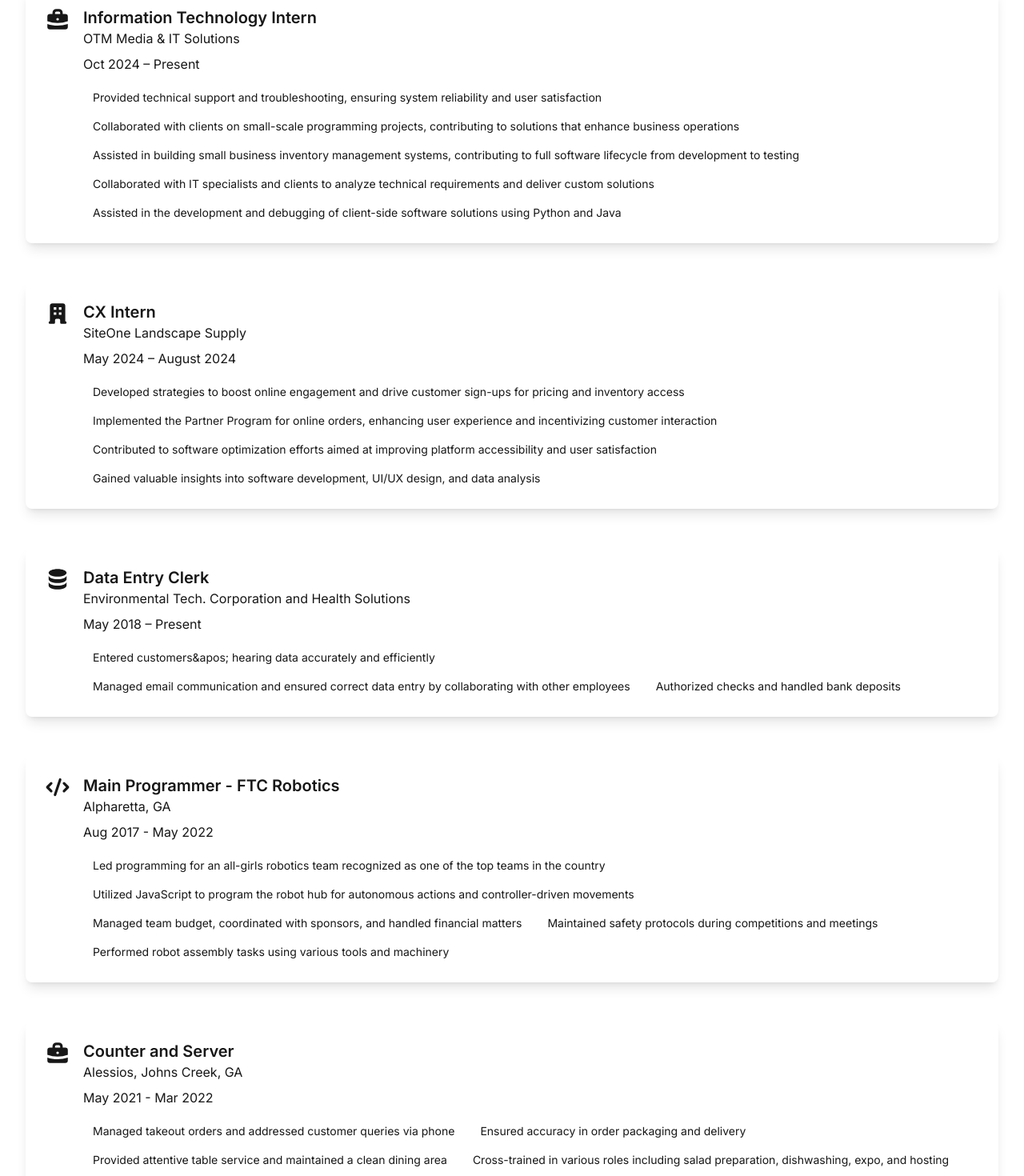
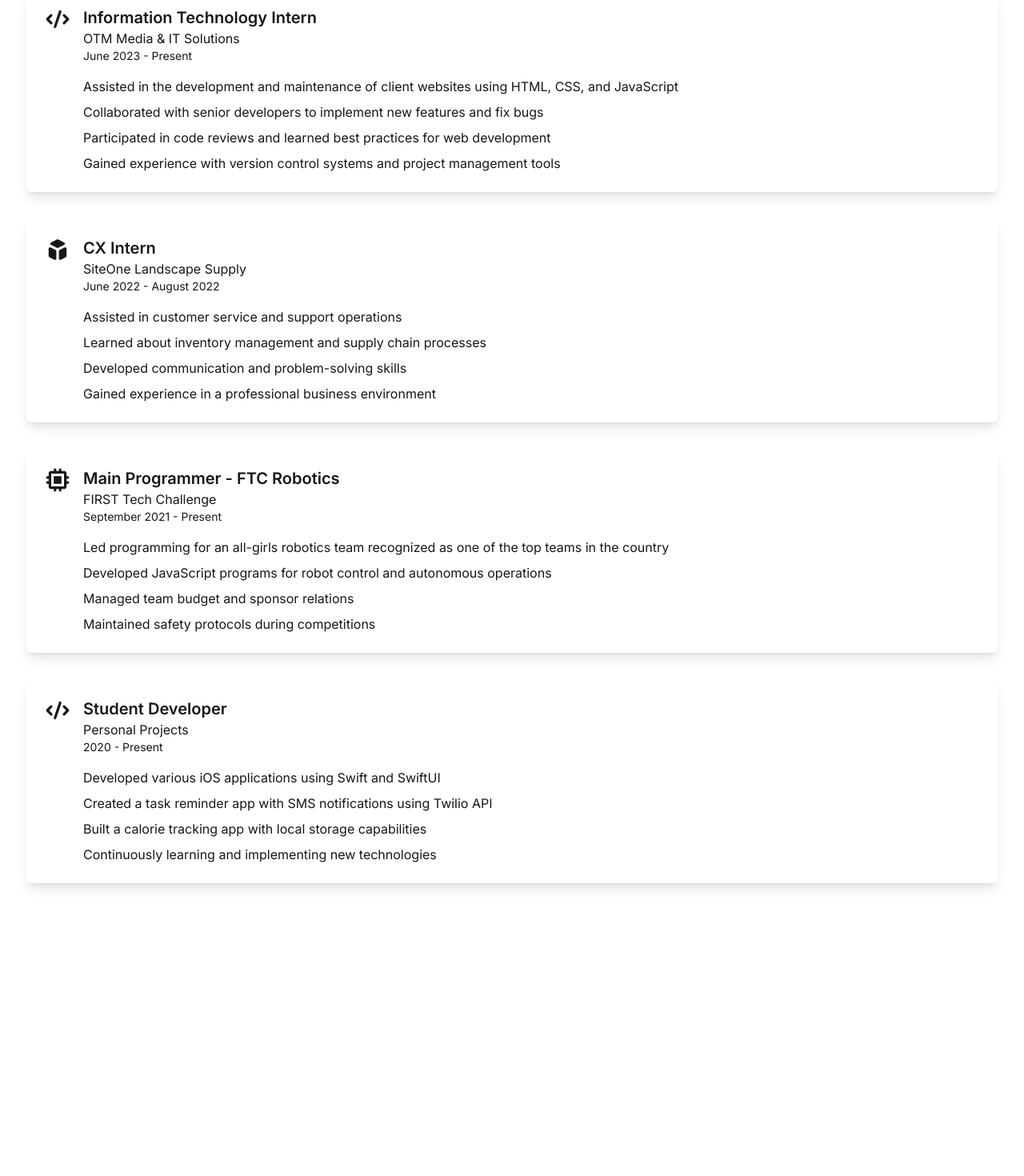
Before and after one commit to kaylahurd/portfolio, a Next.js app: page /experience in a window 1280 px wide. Shown: the part 260-1730 px from the top of the page at 80% size. After the commit the page ends 1412 px from the top, so only its background shows below. Built offline with nearby package versions, Linux system fonts and the light colour scheme.

Commit message:
Fix unescaped entities in experience and projects pages

```diff
--- a/app/experience/page.tsx
+++ b/app/experience/page.tsx
@@ -1,90 +1,65 @@
 'use client';
 
 import { motion } from 'framer-motion';
-import { HiBriefcase, HiOfficeBuilding, HiDatabase, HiCode } from 'react-icons/hi';
+import { HiCode, HiCube, HiChip, HiDatabase, HiExternalLink } from 'react-icons/hi';
+import Image from 'next/image';
+import { IconType } from 'react-icons';
 
-const experiences = [
+type Experience = {
+  title: string;
+  company: string;
+  period: string;
+  icon: IconType;
+  description: string[];
+};
+
+const experiences: Experience[] = [
   {
     title: 'Information Technology Intern',
     company: 'OTM Media & IT Solutions',
-    period: 'Oct 2024 – Present',
-    icon: HiBriefcase,
+    period: 'June 2023 - Present',
+    icon: HiCode,
     description: [
-      'Provided technical support and troubleshooting, ensuring system reliability and user satisfaction',
-      'Collaborated with clients on small-scale programming projects, contributing to solutions that enhance business operations',
-      'Assisted in building small business inventory management systems, contributing to full software lifecycle from development to testing',
-      'Collaborated with IT specialists and clients to analyze technical requirements and deliver custom solutions',
-      'Assisted in the development and debugging of client-side software solutions using Python and Java'
+      'Assisted in the development and maintenance of client websites using HTML, CSS, and JavaScript',
+      'Collaborated with senior developers to implement new features and fix bugs',
+      'Participated in code reviews and learned best practices for web development',
+      'Gained experience with version control systems and project management tools'
     ]
   },
   {
     title: 'CX Intern',
     company: 'SiteOne Landscape Supply',
-    period: 'May 2024 – August 2024',
-    icon: HiOfficeBuilding,
+    period: 'June 2022 - August 2022',
+    icon: HiCube,
     description: [
-      'Developed strategies to boost online engagement and drive customer sign-ups for pricing and inventory access',
-      'Implemented the Partner Program for online orders, enhancing user experience and incentivizing customer interaction',
-      'Contributed to software optimization efforts aimed at improving platform accessibility and user satisfaction',
-      'Gained valuable insights into software development, UI/UX design, and data analysis'
-    ]
-  },
-  {
-    title: 'Data Entry Clerk',
-    company: 'Environmental Tech. Corporation and Health Solutions',
-    period: 'May 2018 – Present',
-    icon: HiDatabase,
-    description: [
-      'Entered customers&apos; hearing data accurately and efficiently',
-      'Managed email communication and ensured correct data entry by collaborating with other employees',
-      'Authorized checks and handled bank deposits'
+      'Assisted in customer service and support operations',
+      'Learned about inventory management and supply chain processes',
+      'Developed communication and problem-solving skills',
+      'Gained experience in a professional business environment'
     ]
   },
   {
     title: 'Main Programmer - FTC Robotics',
-    company: 'Alpharetta, GA',
-    period: 'Aug 2017 - May 2022',
-    icon: HiCode,
+    company: 'FIRST Tech Challenge',
+    period: 'September 2021 - Present',
+    icon: HiChip,
     description: [
       'Led programming for an all-girls robotics team recognized as one of the top teams in the country',
-      'Utilized JavaScript to program the robot hub for autonomous actions and controller-driven movements',
-      'Managed team budget, coordinated with sponsors, and handled financial matters',
-      'Maintained safety protocols during competitions and meetings',
-      'Performed robot assembly tasks using various tools and machinery'
+      'Developed JavaScript programs for robot control and autonomous operations',
+      'Managed team budget and sponsor relations',
+      'Maintained safety protocols during competitions'
     ]
   },
   {
-    title: 'Counter and Server',
-    company: 'Alessios, Johns Creek, GA',
-    period: 'May 2021 - Mar 2022',
-    icon: HiBriefcase,
-    description: [
-      'Managed takeout orders and addressed customer queries via phone',
-      'Ensured accuracy in order packaging and delivery',
-      'Provided attentive table service and maintained a clean dining area',
-      'Cross-trained in various roles including salad preparation, dishwashing, expo, and hosting'
-    ]
-  },
-  {
-    title: 'Drive Thru Leader',
-    company: 'McDonalds, Alpharetta, GA',
-    period: 'May 2020 - May 2021',
-    icon: HiBriefcase,
-    description: [
-      'Took customer orders and processed payments',
-      'Demonstrated multitasking abilities in a fast-paced environment',
-      'Efficiently handled food at the drive-thru window and managed order packaging'
-    ]
-  },
-  {
-    title: 'Main Programmer - FLL Robotics',
-    company: 'Alpharetta, GA',
-    period: 'Aug 2012 - May 2017',
+    title: 'Student Developer',
+    company: 'Personal Projects',
+    period: '2020 - Present',
     icon: HiCode,
     description: [
-      'Programmed pre-built robots using block-based coding',
-      'Learned fundamental programming concepts through hands-on robotics experience',
-      'Participated in team competitions and collaborative problem-solving'
+      'Developed various iOS applications using Swift and SwiftUI',
+      'Created a task reminder app with SMS notifications using Twilio API',
+      'Built a calorie tracking app with local storage capabilities',
+      'Continuously learning and implementing new technologies'
     ]
   }
 ];
@@ -105,12 +80,12 @@
           </p>
         </motion.div>
 
-        <div className="space-y-12">
+        <div className="space-y-8">
           {experiences.map((experience, index) => (
             <motion.div
               key={experience.title}
-              initial={{ opacity: 0, y: 20 }}
-              animate={{ opacity: 1, y: 0 }}
+              initial={{ opacity: 0, x: index % 2 === 0 ? -20 : 20 }}
+              animate={{ opacity: 1, x: 0 }}
               transition={{ duration: 0.5, delay: index * 0.1 }}
               className="bg-custom-black-800 rounded-lg p-6 shadow-lg hover:shadow-xl transition-shadow"
             >
@@ -122,18 +97,15 @@
                   <h3 className="text-xl font-semibold text-custom-black-50">
                     {experience.title}
                   </h3>
-                  <p className="text-custom-pink-500 mb-2">{experience.company}</p>
-                  <p className="text-custom-black-200 mb-4">{experience.period}</p>
-                  <div className="flex flex-wrap gap-2">
-                    {experience.description.map((item) => (
-                      <span
-                        key={item}
-                        className="px-3 py-1 text-sm bg-custom-black-700 text-custom-pink-500 rounded-full"
-                      >
+                  <p className="text-custom-pink-500">{experience.company}</p>
+                  <p className="text-custom-black-200 text-sm">{experience.period}</p>
+                  <ul className="mt-4 space-y-2">
+                    {experience.description.map((item, i) => (
+                      <li key={i} className="text-custom-black-200">
                         {item}
-                      </span>
+                      </li>
                     ))}
-                  </div>
+                  </ul>
                 </div>
               </div>
             </motion.div>
```
